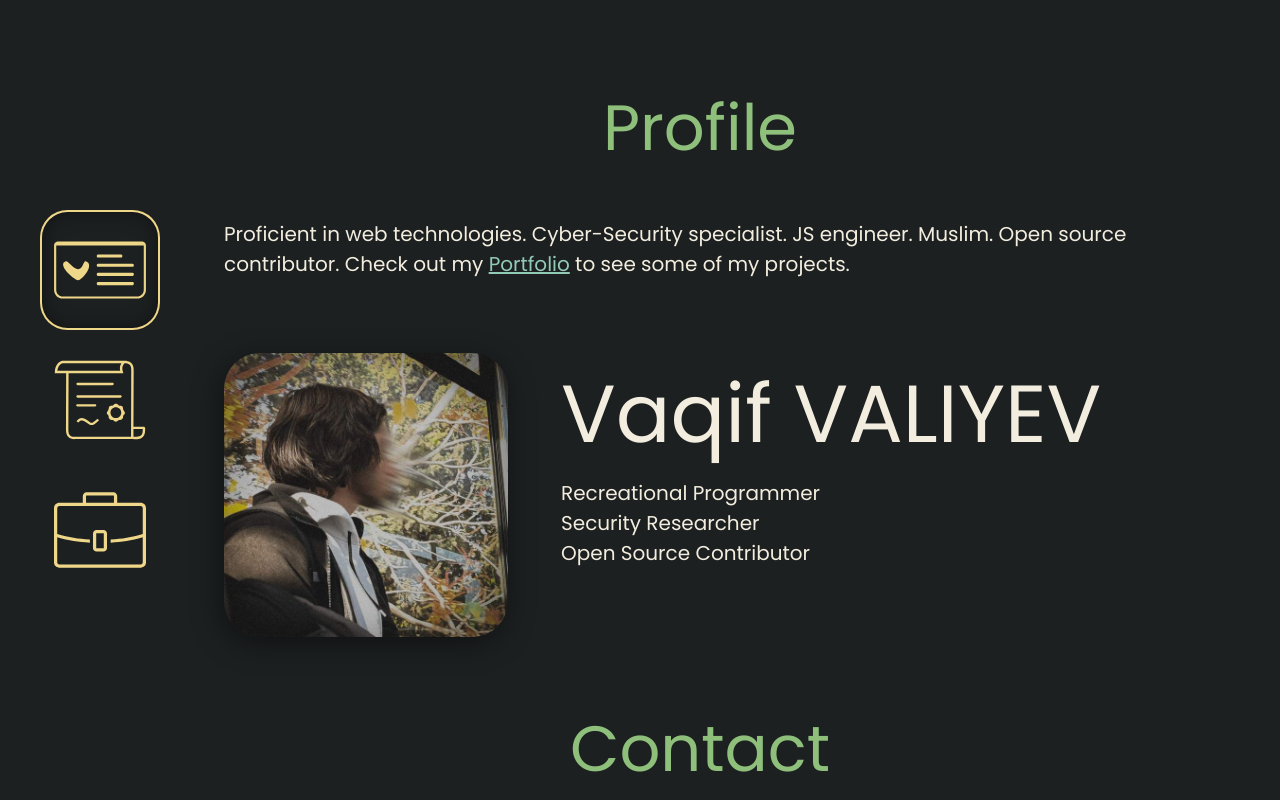
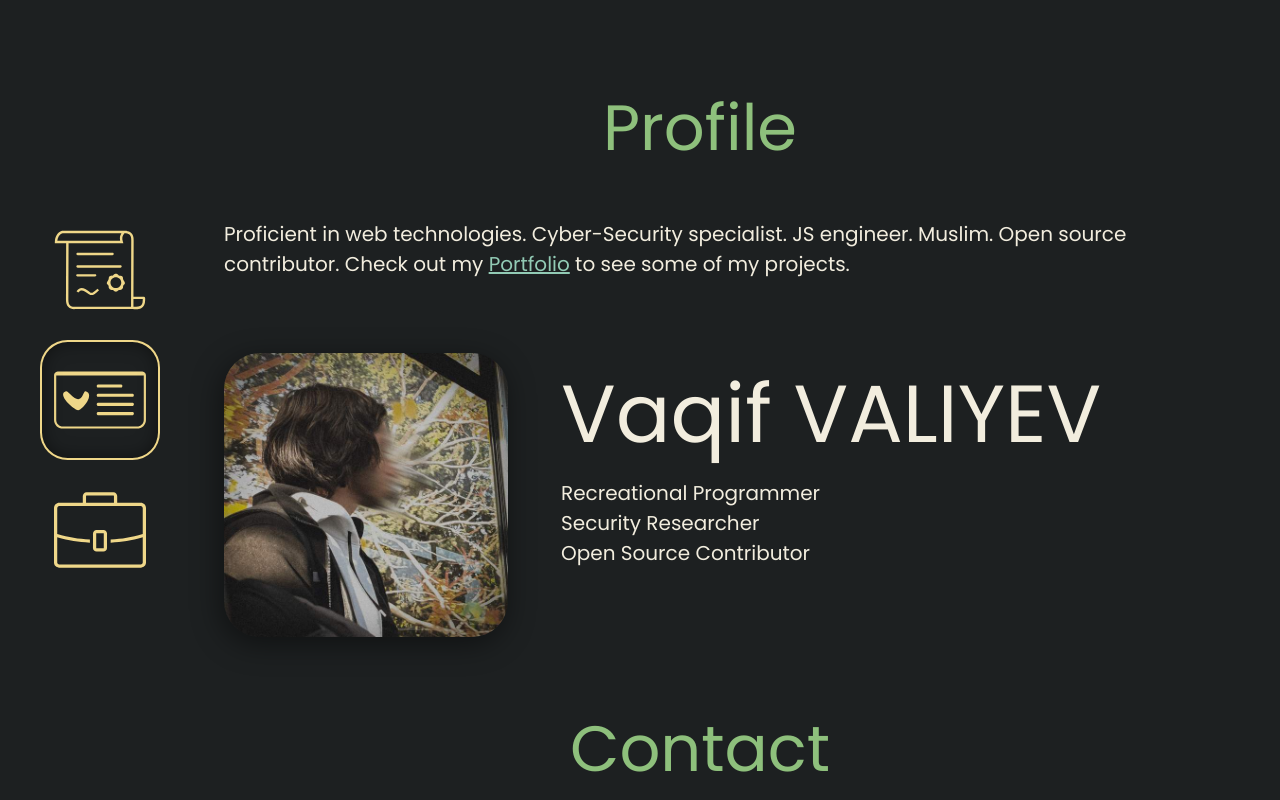
Before and after one commit to va9iff/portfolio, a website with bundled scripts: page src/root/index.html in a window 1280 px wide. Shown: the top 800 px of the page. Built offline with nearby package versions, Linux system fonts and the light colour scheme.

Commit message:
move side buttons creation to js; ability to set initial highlight to other than 1

```diff
--- a/src/root/base.js
+++ b/src/root/base.js
@@ -2,3 +2,7 @@
 
 export const content = /** @type { HTMLDivElement } */ (document.querySelector(".content"))
 console.assert(!!content, 'content')
+
+/** @description the element that holds side button elements */
+export const sideButtons = /** @type { HTMLDivElement } */ (document.querySelector(".sideButtons"))
+console.assert(!!sideButtons, 'sideButtons')
--- a/src/root/buttons.js
+++ b/src/root/buttons.js
@@ -2,16 +2,68 @@
 
 // TODO take the initial page and cache it
 
-import { tags, linkStyle } from "./hu.js"
+import { tags, set, linkStyle } from "./hu.js"
+
+const { button, img } = tags
 
 import { content } from "./base.js"
 
 const classes = ['a0', 'a1', 'a2', 'a3',]
 
-const sideButtons = /** @type { HTMLDivElement } */ (document.querySelector(".sideButtons"))
+/*
+          <button data-btn-id="profile" class="sideBtn tab">
+            <img src="./assets/card.svg" alt="About Me" title="About me">
+          </button>
+          <button data-btn-id="certificates" class="sideBtn tab">
+            <img src="./assets/cert.svg" alt="Education" title="Education">
+          </button>
+          <button data-btn-id="portfolio" class="sideBtn tab">
+            <img src="./assets/portfel.svg" alt="Projects" title="Projects">
+          </button>
+*/
+
+import { sideButtons } from "./base.js"
 
 var currentPage = /** @type { HTMLDivElement } */ (document.querySelector(".initialPage"))
 let activeId = /** @type { string } */ (currentPage.getAttribute("data-page-id"))
+/** @description !!! to change it, use fixHighlightIndex function */
+let currentActiveIndex = 0
+
+const buttonElements = [
+    {
+        id: "certificates",
+        img: "cert.svg",
+        title: "Education"
+    },
+    {
+        id: "profile",
+        title: "About me",
+        img: "card.svg"
+    },
+    {
+        id: "portfolio",
+        img: "portfel.svg",
+        title: "Projects"
+    }
+].map((it, i) => {
+    if (it.id === activeId) currentActiveIndex = i
+    return button(
+        btn => {
+            btn.setAttribute("data-btn-id", it.id)
+            btn.setAttribute("alt", it.title)
+            btn.setAttribute("title", it.title)
+        },
+        set({ className: `sideBtn tab` }),
+        img(
+            set({
+                src: `./assets/${it.img}`
+            })
+        )
+    )
+})
+
+for (const btn of buttonElements) sideButtons.appendChild(btn)
+
 /** @type {{ [key in keyof pageTable]?: Awaited<ReturnType<pageTable[key]>> }} */
 const cached = {}
 cached[activeId] = currentPage
@@ -53,16 +105,11 @@ function switchPage(id) {
 }
 
 
-let currentActiveIndex = 0
-
 /** @type {NodeListOf<HTMLButtonElement>} */
 const buttons = document.querySelectorAll(".sideBtn.tab")
 
-buttons.forEach((btn, i) => {
-    setTimeout(() => console.log(btn), 800)
-    btn.addEventListener("click", _e => {
-        const id = /** @type { keyof pageTable } */ (btn.getAttribute("data-btn-id"))
-        switchPage(id)
+/** @param { number } i */
+const fixHighlightIndex = i => {
     for (const cls of classes) sideButtons.classList.remove(cls)
     sideButtons.classList.add("a"+i)
     if (i < currentActiveIndex) {
@@ -76,14 +123,17 @@ buttons.forEach((btn, i) => {
         setTimeout(() => {
             sideButtons.classList.remove("flyingToRight")
         },64)
-
     }
     currentActiveIndex = i
-    //    document.querySelectorAll(".sideBtn").forEach(btn => {
-    //        btn.classList.remove("active")
-    //    })
-    //    btn.classList.add("active")
+}
+fixHighlightIndex(currentActiveIndex)
 
+buttons.forEach((btn, i) => {
+    setTimeout(() => console.log(btn), 800)
+    btn.addEventListener("click", _e => {
+        const id = /** @type { keyof pageTable } */ (btn.getAttribute("data-btn-id"))
+        switchPage(id)
+        fixHighlightIndex(i)
     })
     btn.onclick = () => {
     }
--- a/src/root/index.html
+++ b/src/root/index.html
@@ -30,15 +30,6 @@
         <!-- TODO: maybe it makes sense to move sideButtons to javascript -->
         <div class="sideButtons hidden">
           <div class="sideBtn active highlight"></div>
-          <button data-btn-id="profile" class="sideBtn tab">
-            <img src="./assets/card.svg" alt="About Me" title="About me">
-          </button>
-          <button data-btn-id="certificates" class="sideBtn tab">
-            <img src="./assets/cert.svg" alt="Education" title="Education">
-          </button>
-          <button data-btn-id="portfolio" class="sideBtn tab">
-            <img src="./assets/portfel.svg" alt="Projects" title="Projects">
-          </button>
         </div>
       </div>
       <div class="content">
@@ -62,6 +53,6 @@
       </div>
     </div>
     <script type="module" src="./buttons.js"> </script>
-    <script type="module" src="./app.js"></script>
+    <!--<script type="module" src="./app.js"></script>-->
   </body>
 </html>
```
Lines whose indentation alone changed are shown as unchanged.
